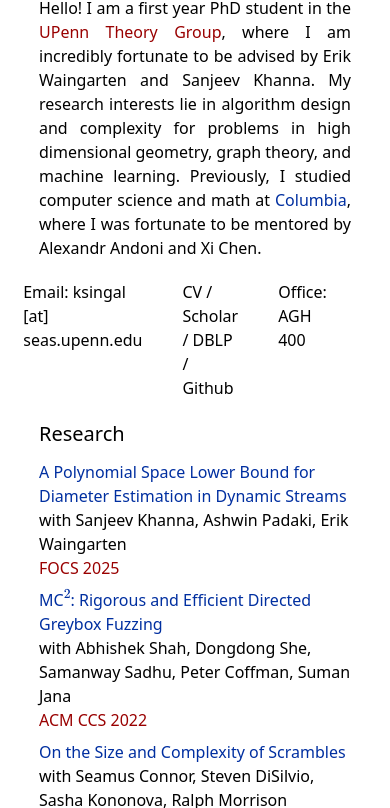
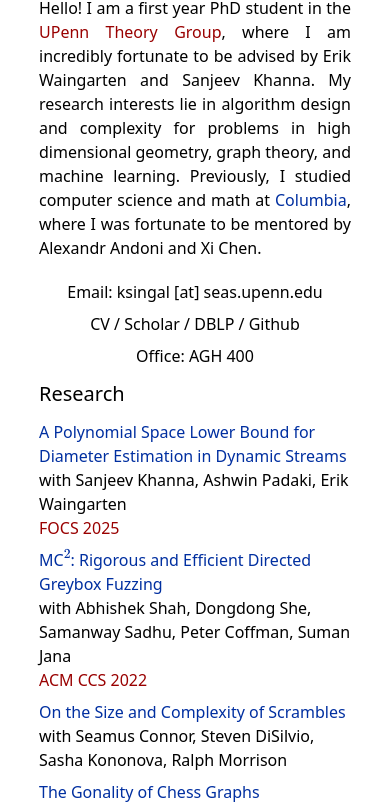
Before and after one commit to KrishSingal/KrishSingal.github.io, a website: page index.html in a window 390 px wide. Shown: the part 300-1108 px from the top of the page. Drawn offline with nearby package versions, Linux system fonts and the light colour scheme.

Commit message:
responsive

```diff
--- a/index.html
+++ b/index.html
@@ -162,7 +162,7 @@
                             <a href="blog.html" class="hover:blue text-xl font-extralight"> Blog </a>
                         </nav>-->
                     </header>
-                    <div class="md:hidden">
+                    <div class="md:hidden place-self-center">
                         <img class="w-[250] place-self-center" src="Krish copy.jpg" height="auto">
 
                         <!-- <div class="mb-2 place-self-center">
@@ -194,11 +194,11 @@
                         </p> -->
 
                     </div>
-                    <div class="mt-3 mb-3 flex justify-center">
-                        <div class="pr-10">
+                    <div class="mt-3 mb-3 md:flex justify-between">
+                        <div class="mb-2 md:pr-10 place-self-center">
                             <span class="bold">Email:</span> ksingal [at] seas.upenn.edu
                         </div>
-                        <div class="pr-10">
+                        <div class="md:pr-10 place-self-center">
                             <div class="mb-2">
                                 <a class="bold click" href="CV.pdf" target="_blank" rel="noopener noreferrer"> CV </a> /
                                 <a class="bold click" href="https://scholar.google.com/citations?user=owzAoCoAAAAJ&hl=en" target="_blank" rel="noopener noreferrer"> Scholar </a> /
@@ -206,7 +206,7 @@
                                 <a class="bold click" href="https://github.com/KrishSingal" target="_blank" rel="noopener noreferrer"> Github </a>
                             </div>
                         </div>
-                        <div class="pr-10">
+                        <div class="md:pr-10 place-self-center">
                             <span class="bold">Office:</span> AGH 400
                         </div>
 
```
Also changed, not shown: styles.css.
